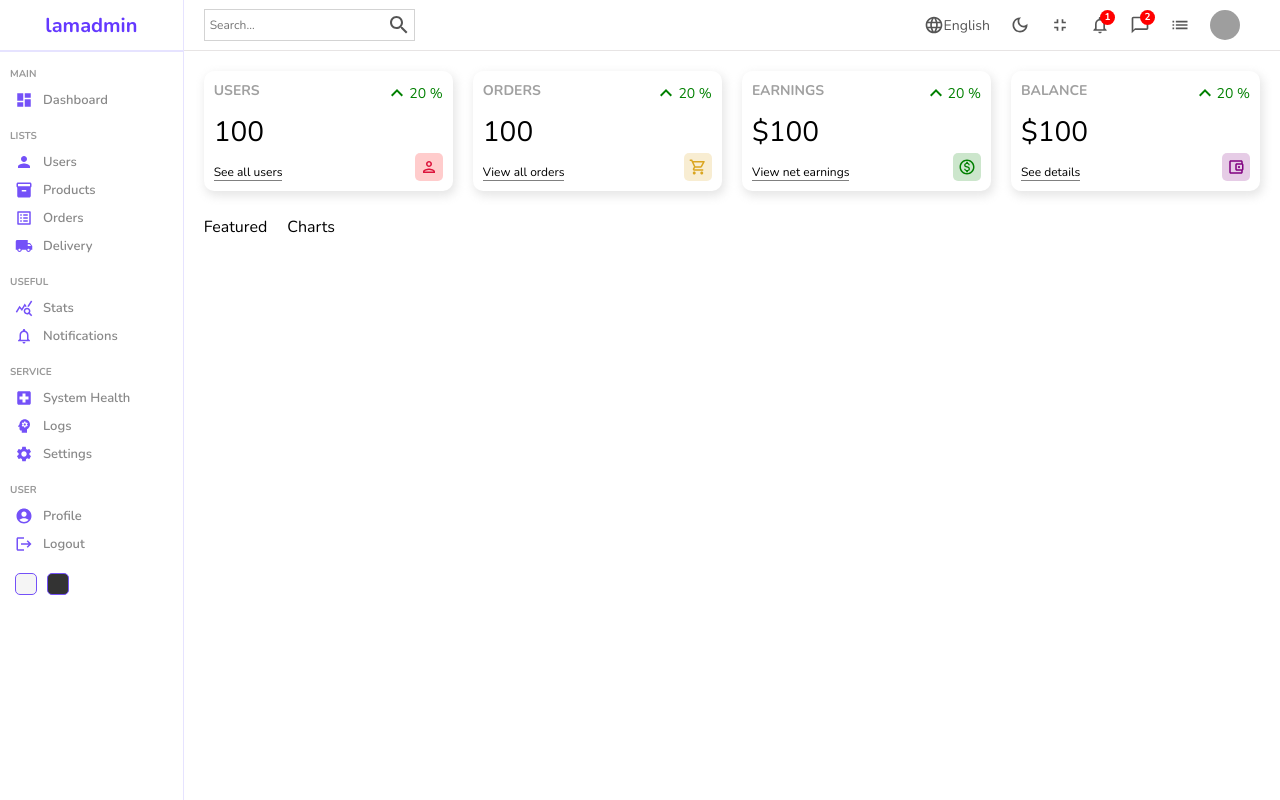
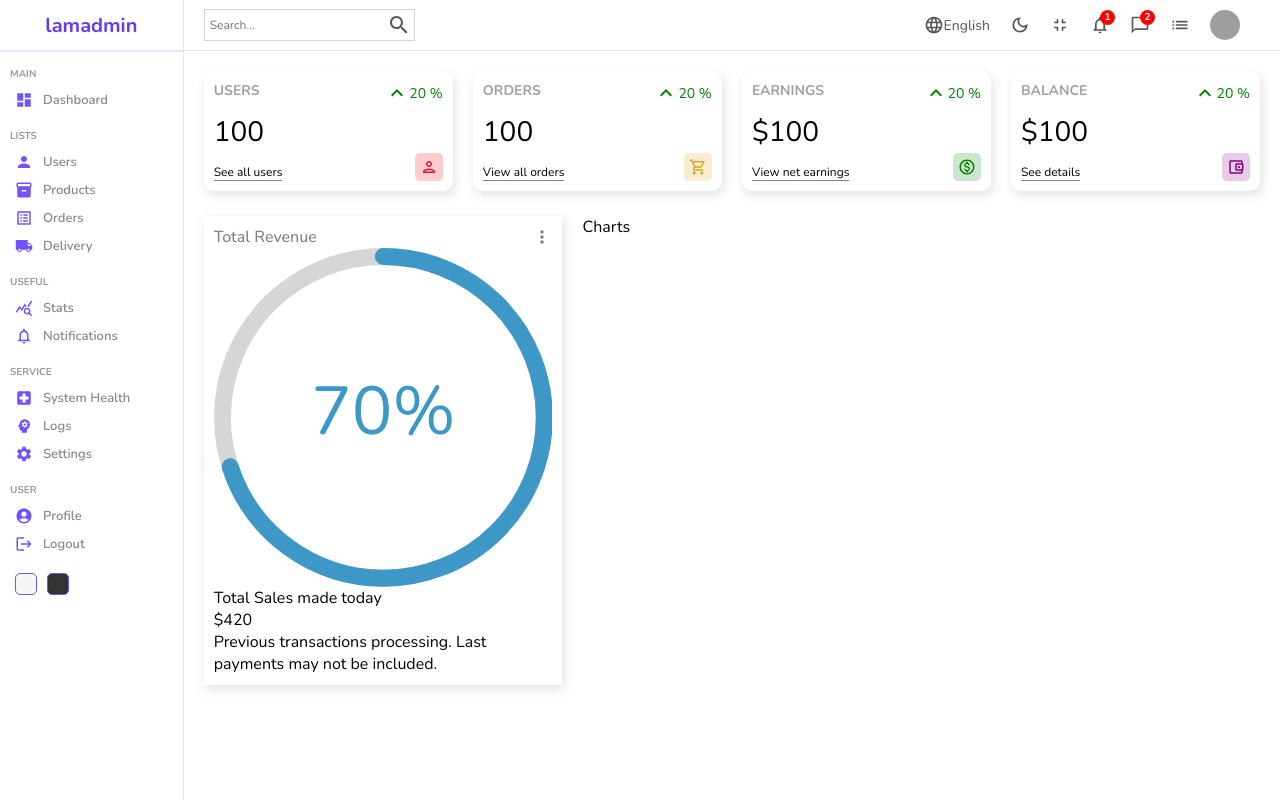
Before and after one commit to irfandayan/reactjs-admin-panel-lamadmin, a React (Create React App) app: page / in a window 1280 px wide. Built offline with nearby package versions, Linux system fonts and the light colour scheme; grey boxes are pictures that could not be loaded.

Commit message:
Add more to charts

```diff
--- a/package.json
+++ b/package.json
@@ -11,6 +11,7 @@
     "@testing-library/react": "^13.3.0",
     "@testing-library/user-event": "^13.5.0",
     "react": "^18.2.0",
+    "react-circular-progressbar": "^2.1.0",
     "react-dom": "^18.2.0",
     "react-router-dom": "^6.3.0",
     "react-scripts": "5.0.1",
--- a/src/components/charts/chart.scss
+++ b/src/components/charts/chart.scss
@@ -1,3 +1,3 @@
 .chart {
-  flex: 2;
+  flex: 4;
 }
--- a/src/components/featured/Featured.jsx
+++ b/src/components/featured/Featured.jsx
@@ -1,9 +1,29 @@
 import React from "react";
+import MoreVertIcon from "@mui/icons-material/MoreVert";
+import { CircularProgressbar } from "react-circular-progressbar";
+import "react-circular-progressbar/dist/styles.css";
 
 import "./featured.scss";
 
 const Featured = () => {
-  return <div>Featured</div>;
+  return (
+    <div className="featured">
+      <div className="top">
+        <h1 className="title">Total Revenue</h1>
+        <MoreVertIcon fontSize="small" />
+      </div>
+      <div className="bottom">
+        <div className="featuredChart">
+          <CircularProgressbar value={70} text="70%" strokeWidth={5} />
+        </div>
+        <p className="title">Total Sales made today</p>
+        <p className="amount">$420</p>
+        <p className="desc">
+          Previous transactions processing. Last payments may not be included.
+        </p>
+      </div>
+    </div>
+  );
 };
 
 export default Featured;
--- a/src/components/featured/featured.scss
+++ b/src/components/featured/featured.scss
@@ -1,3 +1,18 @@
 .featured {
   flex: 2;
+  -webkit-box-shadow: 2px 4px 10px 1px rgba(0, 0, 0, 0.47);
+  box-shadow: 2px 4px 10px 1px rgba(201, 201, 201, 0.47);
+  padding: 10px;
+
+  .top {
+    display: flex;
+    align-items: center;
+    justify-content: space-between;
+    color: gray;
+
+    .title {
+      font-size: 16px;
+      font-weight: 500;
+    }
+  }
 }
```
Also changed, not shown: 1 other file (tests, documents, lock files or other folders).
